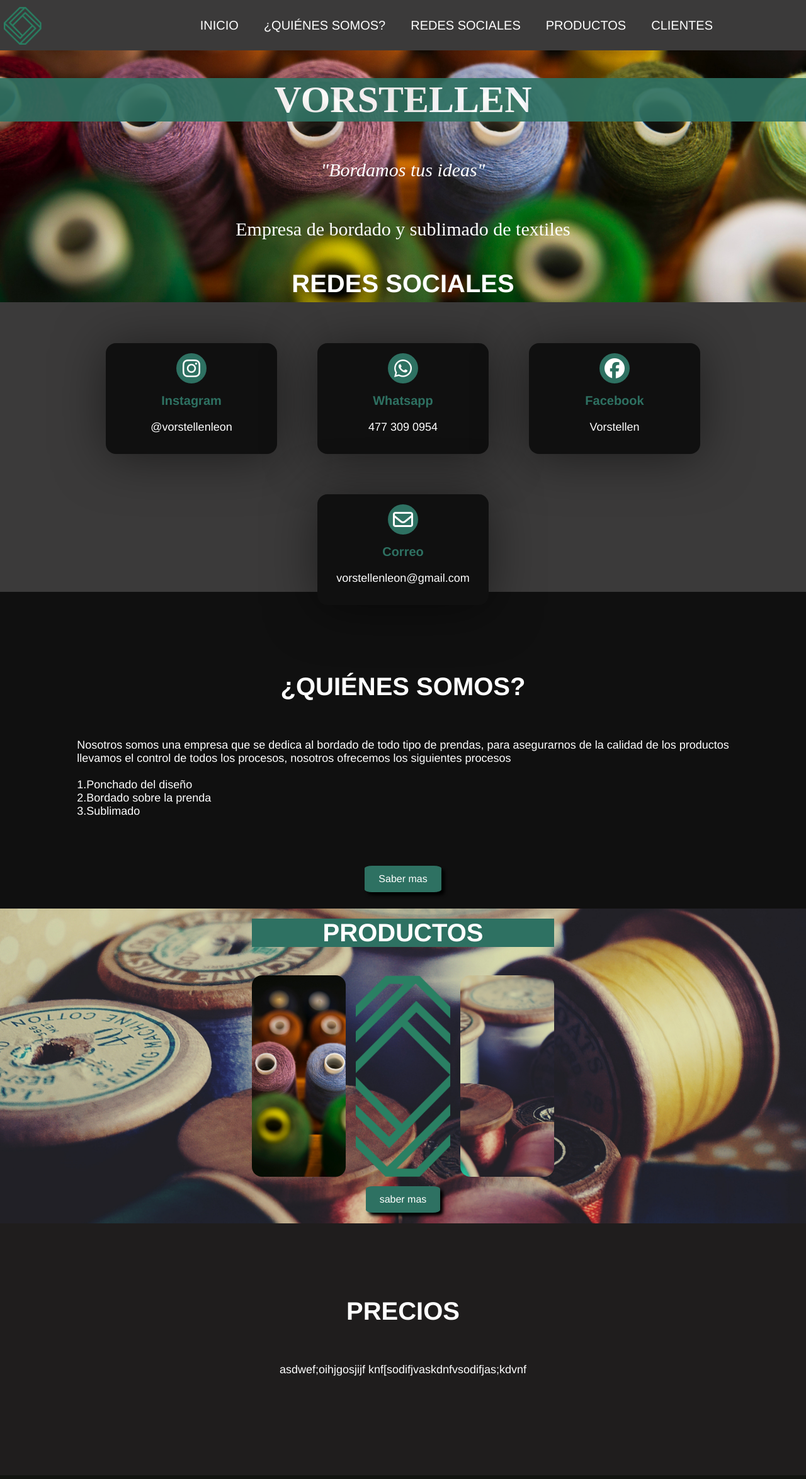
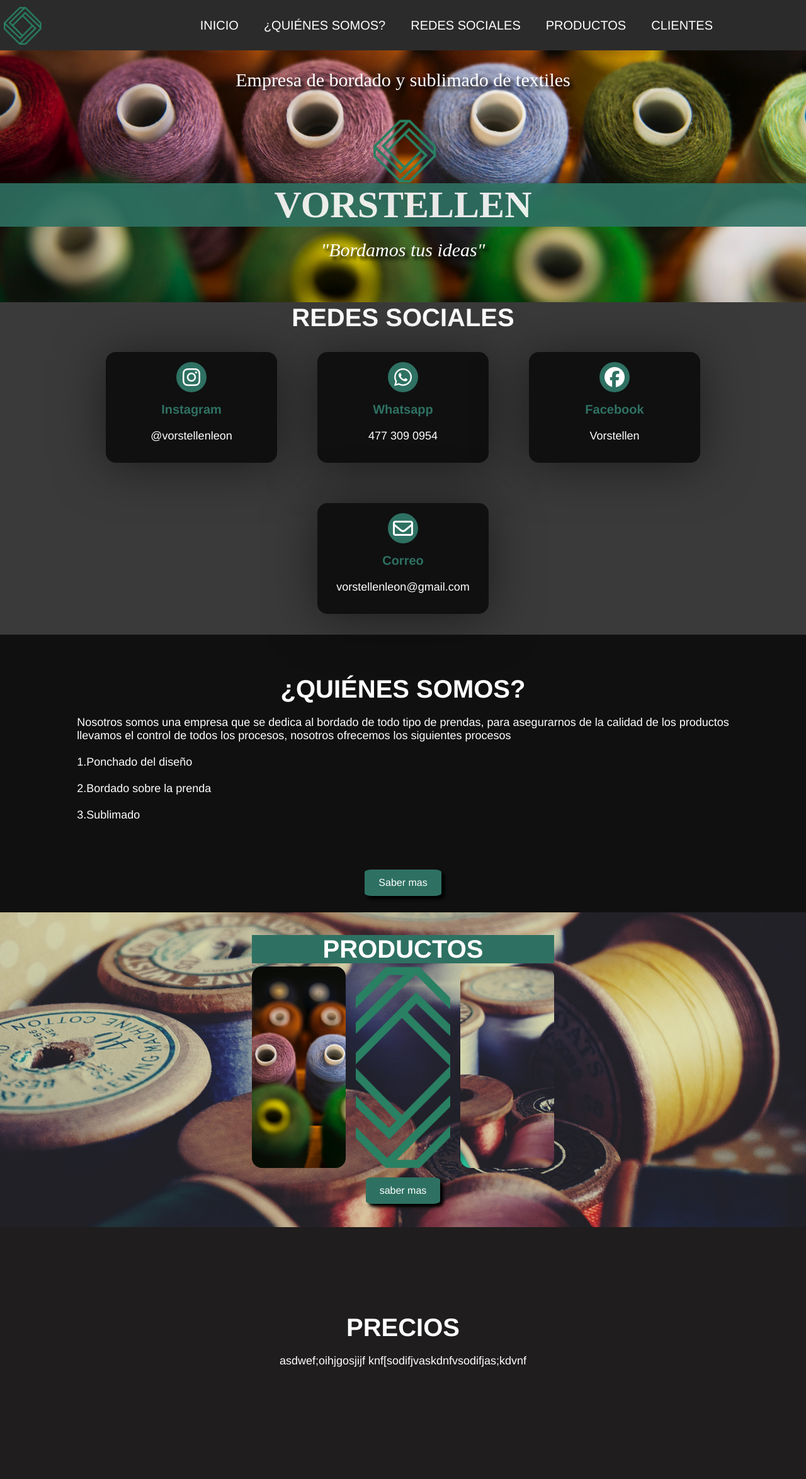
Before and after one commit to Diego-CGTZ/taller-de-desarrollo-212, a PHP site: page /Presentacion/index.html in a window 1280 px wide. Shown: the whole page at 63% size. Run offline with PHP 8.4, Linux system fonts and the light colour scheme; some libraries are stand-ins or nearby versions.

Commit message:
Cambios vorstellen

```diff
--- a/Presentacion/index.html
+++ b/Presentacion/index.html
@@ -30,13 +30,17 @@
         </div>
         <!--Cabecera de la pagina-->
         <header class="content header">
+            <p id="texto-superior">
+                Empresa de bordado y sublimado de textiles
+            </p>
+
+            <img class="logo" src="imagenes/logo.png">
             <h2 class="title">Vorstellen</h2>
+
             <p>
                 <i>"Bordamos tus ideas"</i>
             </p>
-            <p>
-                Empresa de bordado y sublimado de textiles
-            </p>
+
         </header>
         <!--seccion de redes sociales-->
         <section class="content sau">
@@ -84,7 +88,9 @@
                     llevamos el control de todos los procesos, nosotros ofrecemos los siguientes procesos<br>
                     <br>
                     1.Ponchado del diseño<br>
+                    <br>
                     2.Bordado sobre la prenda<br>
+                    <br>
                     3.Sublimado<br>
                     <br>
                 </p>
--- a/Presentacion/styles.css
+++ b/Presentacion/styles.css
@@ -17,7 +17,7 @@ body{
     align-items: center; /*alineacion de los iconos*/
     justify-content: space-between; /*espacio entre el contenido*/
     height: 10%;
-    background-color: #3b3a3a;
+    background-color: #2b2b2b;
     position: fixed;
     width: 100%;
     z-index: 100; /* posicion dentro de la pagina(adelante/atras)*/
@@ -49,6 +49,7 @@ body{
     text-decoration: none;
     text-transform: uppercase;
     font-size: 20px;
+    justify-content: center;
 }
 
 .navbar a:hover {
@@ -67,11 +68,15 @@ body{
     background-size: cover;
 }
 
+.header .logo{
+    height: 100px;
+    padding-bottom: 1px;
+}
+
 .header .title {
     background:rgb(46, 113, 98);
     width: 100%;
     opacity: .9;
-    margin-top: 5%;
 }
 
 .header h2 {
@@ -79,9 +84,14 @@ body{
     font-family:serif;
 }
 
+.header #texto-superior{
+    padding-top: 5%;
+}
+
 .header p {
     font-size: 30px;
     font-family: 'Times New Roman';
+    text-shadow: 5px 5px 5px black;
 }
 
 .header .btn {
@@ -89,7 +99,6 @@ body{
 }
 
 .title {
-    margin-bottom: 40px ;
     font-size: 40px;
     font-weight: 600;
     text-transform: uppercase;
@@ -135,8 +144,13 @@ p{
 }
 
 .sau {
-    padding: 30px;
+    padding: 5%;
     background: #3b3a3a;
+    size: 100%;
+}
+
+.sau .title {
+    text-align: center;
 }
 
 .box-container {
@@ -185,7 +199,7 @@ p{
 }
 
 .quienes h2 {
-    margin-top: 10%;
+    margin-top: 5%;
 }
 
 .quienes p{
@@ -251,4 +265,8 @@ p{
     .navbar {
         display: none;
     }
+
+    .logo{
+
+    }
 }
```
